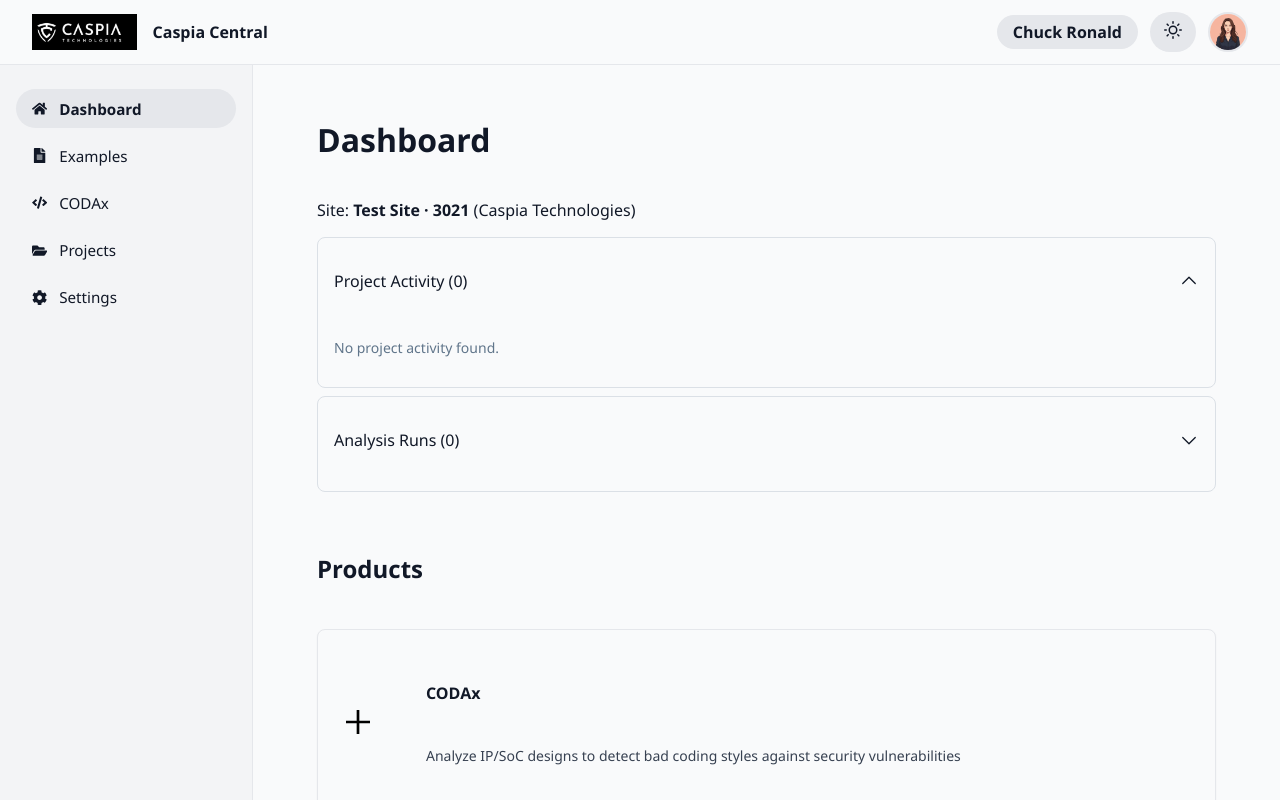
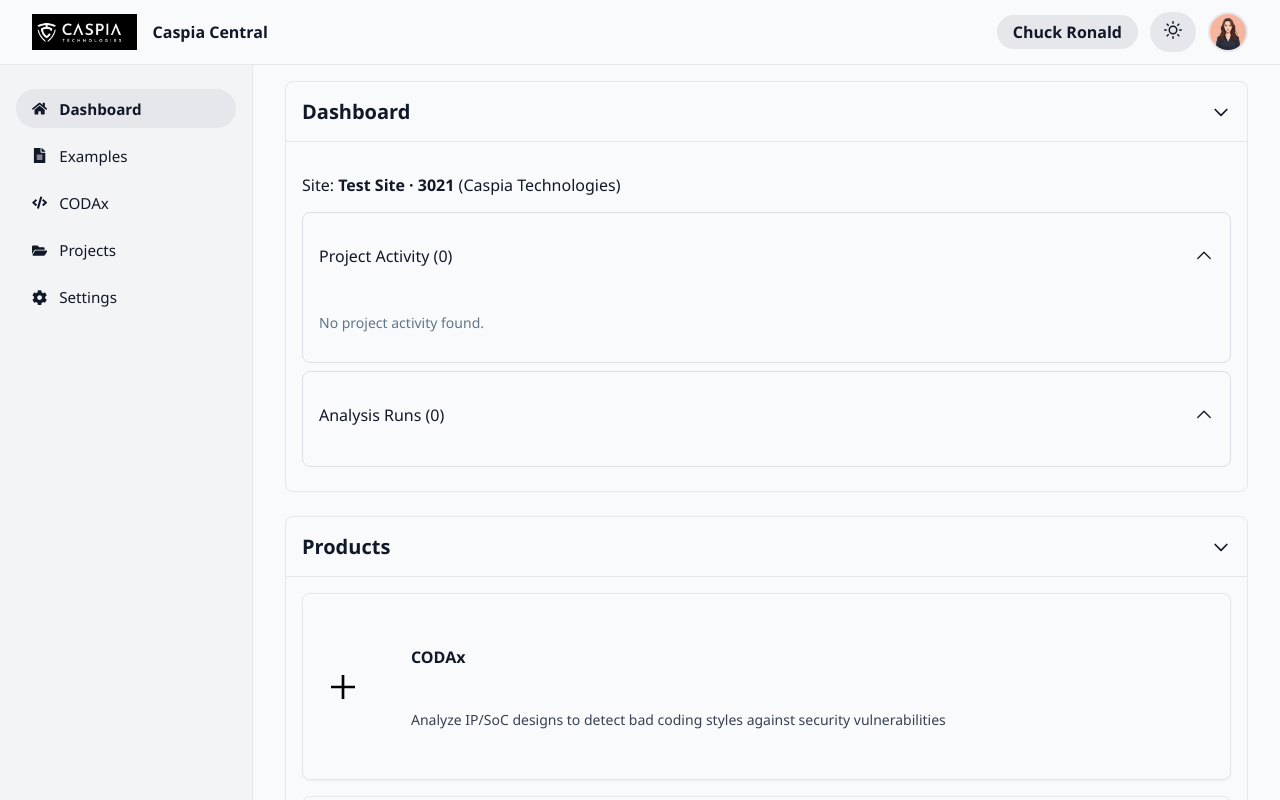
Before and after one commit to milindpawar007/Vishal-Inhouse-Project, a React (Create React App) app in the folder vishal-inhouse-project/: page /home in a window 1280 px wide. Built offline with nearby package versions, Linux system fonts and the light colour scheme.

Commit message:
feat: implement collapsible sections for Dashboard and Product components, enhance Login functionality with form handling and error display

```diff
--- a/vishal-inhouse-project/src/App.css
+++ b/vishal-inhouse-project/src/App.css
@@ -429,3 +429,39 @@
   border: 2px solid var(--border-color);
   background-color: var(--pill-bg);
 }
+
+.collapsible-section {
+  border: 1px solid var(--border-color);
+  border-radius: 8px;
+  background-color: var(--bg-main);
+  margin-bottom: 1.5rem;
+}
+
+.collapsible-summary {
+  font-size: 1.25rem;
+  font-weight: 700;
+  padding: 1rem;
+  cursor: pointer;
+  user-select: none;
+  list-style: none;
+  display: flex;
+  justify-content: space-between;
+  align-items: center;
+}
+.collapsible-summary::-webkit-details-marker {
+  display: none;
+}
+
+.collapsible-content {
+  padding: 1rem;
+  border-top: 1px solid var(--border-color);
+}
+
+.chevron-icon {
+  transition: transform 0.2s ease;
+}
+
+/* You can simulate this behavior in plain CSS with attribute selectors if not using Tailwind */
+details[open] .chevron-icon {
+  transform: rotate(180deg);
+}
--- a/vishal-inhouse-project/src/component/Dashboard.jsx
+++ b/vishal-inhouse-project/src/component/Dashboard.jsx
@@ -2,8 +2,23 @@
 import './AccordionPanel.css';
 import './Dashboard.css';
 const Dashboard = () => (
-    <div className="dashboard-content">
-        <h1 className="text-2xl font-bold mb-1">Dashboard</h1>
+    <details className="collapsible-section" open>
+        <summary className="collapsible-summary group">
+            <span>Dashboard</span>
+            <svg
+                className="chevron-icon group-open:rotate-180"
+                xmlns="http://www.w3.org/2000/svg"
+                width="20"
+                height="20"
+                fill="none"
+                viewBox="0 0 24 24"
+                stroke="currentColor"
+            >
+                <path strokeLinecap="round" strokeLinejoin="round" strokeWidth="2" d="M5 15l7-7 7 7" />
+            </svg>
+        </summary>
+
+        <div className="collapsible-content">
             <p className="text-sm text-gray-500 mb-4">
                 Site: <strong>Test Site · 3021</strong> (Caspia Technologies)
             </p>
@@ -12,7 +27,7 @@
                 <AccordionPanel
                     title="Project Activity (0)"
                     message="No project activity found."
-                defaultOpen={true}
+                    defaultOpen
                 />
                 <AccordionPanel
                     title="Analysis Runs (0)"
@@ -20,6 +35,8 @@
                 />
             </div>
         </div>
+    </details>
+
 );
 
 export default Dashboard;
--- a/vishal-inhouse-project/src/component/Product.jsx
+++ b/vishal-inhouse-project/src/component/Product.jsx
@@ -1,12 +1,29 @@
 import React from 'react';
 import ProductList from './ProductList';
 import './Product.css';
+
 const Product = () => {
     return (
-        <section className="product-content">
-            <h2 className="text-xl font-bold mb-3">Products</h2>
-            <ProductList />
-        </section>
+        <details className="collapsible-section" open>
+            <summary className="collapsible-summary group">
+                <span>Products</span>
+                <svg
+                    className="chevron-icon group-open:rotate-180"
+                    xmlns="http://www.w3.org/2000/svg"
+                    width="20"
+                    height="20"
+                    fill="none"
+                    viewBox="0 0 24 24"
+                    stroke="currentColor"
+                >
+                    <path strokeLinecap="round" strokeLinejoin="round" strokeWidth="2" d="M5 15l7-7 7 7" />
+                </svg>
+            </summary>
+
+            <div className="collapsible-content">
+                <ProductList />
+            </div>
+        </details>
     );
 };
 
--- a/vishal-inhouse-project/src/pages/Login.jsx
+++ b/vishal-inhouse-project/src/pages/Login.jsx
@@ -1,22 +1,59 @@
-import React from 'react';
+import React, { useState } from 'react';
 import { Link } from 'react-router-dom';
 import Navbar from '../component/Navbar';
-// import './Auth.css'; // Optional for styling
+import { useNavigate } from 'react-router-dom';
+
+const users = [
+    { username: 'admin', password: 'admin123' },
+    { username: 'user', password: 'user123' }
+];
 
 const Login = () => {
+    const [form, setForm] = useState({ username: '', password: '' });
+    const [error, setError] = useState('');
+
+    const handleChange = (e) => {
+        setForm({ ...form, [e.target.name]: e.target.value });
+    };
+
+    const navigate = useNavigate();
+
+    const handleLogin = (e) => {
+        e.preventDefault();
+        const found = users.find(
+            (u) => u.username === form.username && u.password === form.password
+        );
+        if (found) {
+            setError('');
+            navigate('/Home');
+        } else {
+            setError('Invalid username or password');
+        }
+    };
+
     return (
-        <> <Navbar authMode="signin" />
+        <>
+            <Navbar authMode="signin" />
             <div className="auth-container">
-
-
                 <main className="auth-form">
                     <h2>Log in to your account</h2>
 
                     <label>Username</label>
-                    <input placeholder="Enter your username" />
+                    <input
+                        name="username"
+                        placeholder="Enter your username"
+                        value={form.username}
+                        onChange={handleChange}
+                    />
 
                     <label>Password</label>
-                    <input type="password" placeholder="Enter your password" />
+                    <input
+                        name="password"
+                        type="password"
+                        placeholder="Enter your password"
+                        value={form.password}
+                        onChange={handleChange}
+                    />
 
                     <div className="auth-remember">
                         <label>
@@ -25,9 +62,14 @@
                         </label>
                     </div>
 
-                    <button className="btn-primary">Log in</button>
+                    <button className="btn-primary" onClick={handleLogin}>
+                        Log in
+                    </button>
+                    {error && <p style={{ color: 'red' }}>{error}</p>}
 
-                    <p>Don't have an account? <Link to="/register">Sign up</Link></p>
+                    <p>
+                        Don't have an account? <Link to="/register">Sign up</Link>
+                    </p>
                 </main>
             </div>
         </>
```
Lines whose indentation alone changed are shown as unchanged.
